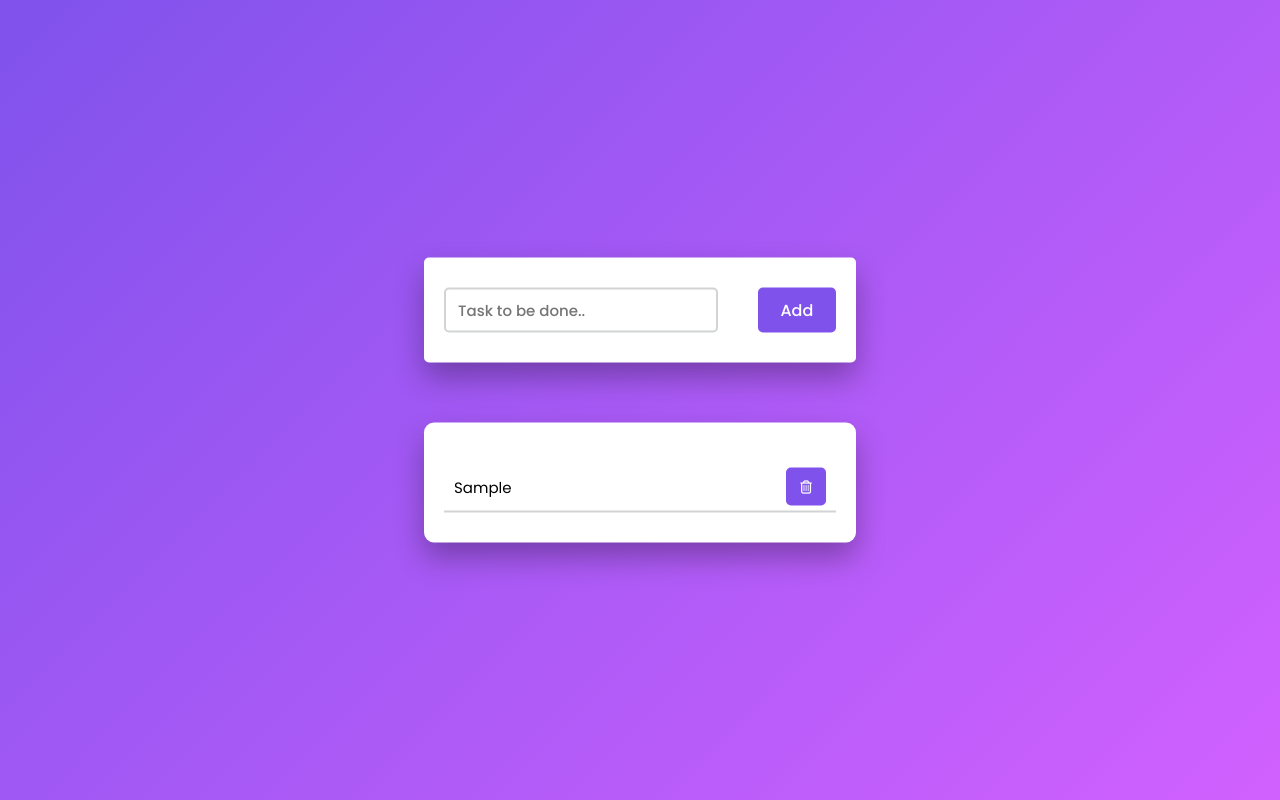
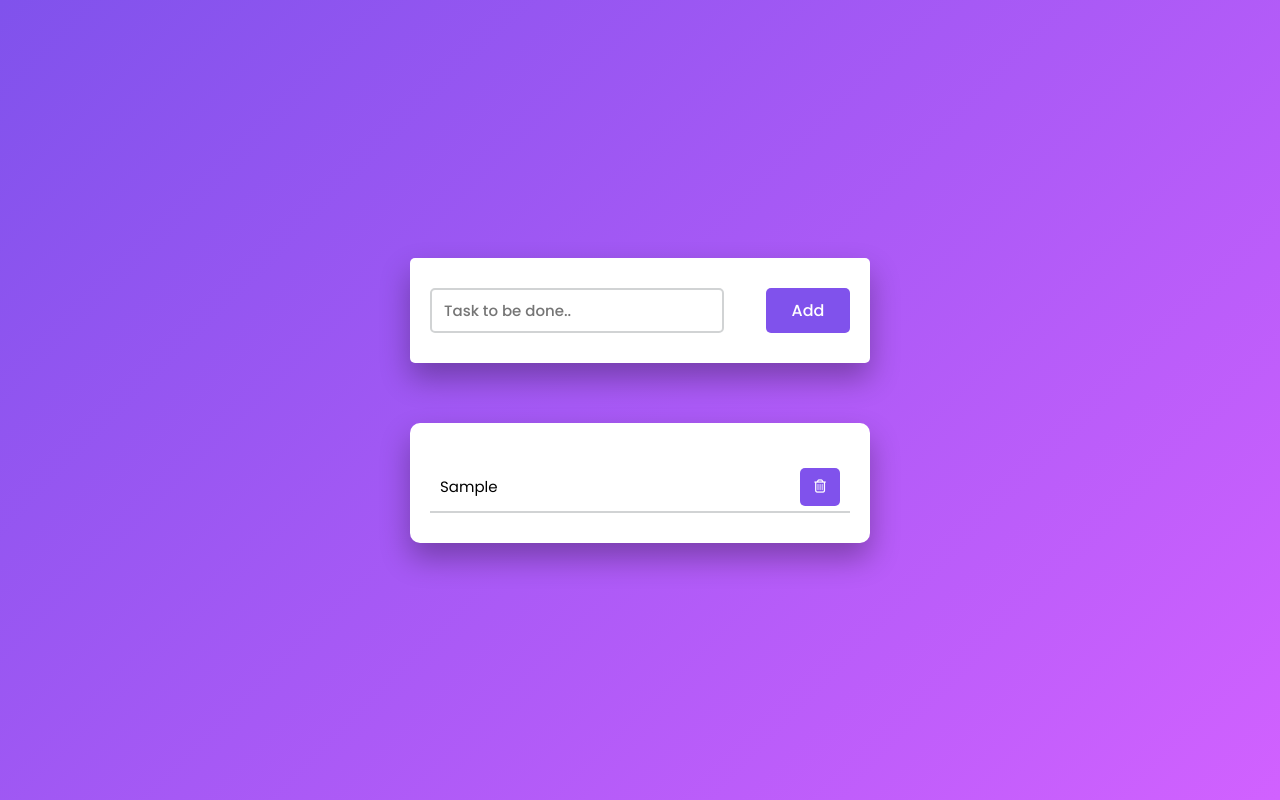
Before and after one commit to Zakaria-bz/Simple-To-Do-List, a plain HTML site: page index.html in a window 1280 px wide. Both pictures are taken after typing "Sample" into the empty fields and a click on the button "Add". Drawn offline with Linux system fonts and the light colour scheme.

Commit message:
Add files via upload

```diff
--- a/assests/main.js
+++ b/assests/main.js
@@ -1,37 +1,73 @@
-document.querySelector('#push').onclick = function(){
-    if(document.querySelector('#newtask input').value.length == 0){
-        alert("Please Enter a Task")
-    }
-    else{
-        document.querySelector('#tasks').innerHTML
-        += `
-        <div class="task">
-            <span id="taskname">
-                ${document.querySelector
-                ('#newtask input').value}
-            </span>
-            <button class="delete">
-                    <i class="far fa-trash-alt"></i>
-            </button>
-        </div>
-        `;
+const input = document.querySelector('#newtask input');
+const pushBtn = document.querySelector('#push');
+const tasksContainer = document.querySelector('#tasks');
+
+document.addEventListener('DOMContentLoaded', loadTasks);
+
+pushBtn.addEventListener('click', function () {
+
+    const taskValue = input.value.trim();
+
+    if (taskValue === "") {
+        alert("Please Enter a Task");
+        return;
     }
 
-    var current_tasks = document.querySelectorAll(".delete");
+    createTask(taskValue);
+    saveTask(taskValue);
 
-    for(var i = 0; i<current_tasks.length; i++){
-        current_tasks[i].onclick = function(){
-            this.parentNode.remove();
-        }
+    input.value = "";
+});
+
+function createTask(taskValue) {
+    const task = document.createElement('div');
+    task.classList.add('task');
+
+    task.innerHTML = `
+        <span class="taskname">${taskValue}</span>
+        <button class="delete">
+            <i class="far fa-trash-alt"></i>
+        </button>
+    `;
+
+    tasksContainer.appendChild(task);
+}
+
+function saveTask(task) {
+    let tasks = JSON.parse(localStorage.getItem('tasks')) || [];
+    tasks.push(task);
+    localStorage.setItem('tasks', JSON.stringify(tasks));
+}
+
+function loadTasks() {
+    let tasks = JSON.parse(localStorage.getItem('tasks')) || [];
+
+    tasks.forEach(task => {
+        createTask(task);
+    });
+}
+
+
+tasksContainer.addEventListener('click', function (e) {
+
+    if (e.target.closest('.delete')) {
+        const taskElement = e.target.closest('.task');
+        const taskText = taskElement.querySelector('.taskname').innerText;
+
+        removeTaskFromStorage(taskText);
+        taskElement.remove();
     }
 
-    var tasks = document.querySelectorAll('.task');
+    if (e.target.closest('.task') && !e.target.closest('.delete')) {
+        e.target.closest('.task').classList.toggle('completed');
+    }
+});
 
-    for(var i = 0; i<tasks.length; i++){
-        tasks[i].onclick = function(){
-            this.classList.toggle("completed");
-        }
-    }
 
-    document.querySelector('#newtask input').value = "";
+function removeTaskFromStorage(taskText) {
+    let tasks = JSON.parse(localStorage.getItem('tasks')) || [];
+
+    tasks = tasks.filter(task => task !== taskText);
+
+    localStorage.setItem('tasks', JSON.stringify(tasks));
 }
--- a/assests/style.css
+++ b/assests/style.css
@@ -7,22 +7,18 @@
 }
 
 body{
-    height: 100vh;
-    background: linear-gradient(
-        135deg,
-        #8052ec,
-        #d161ff
-    );
+    min-height: 100vh;
+    display: flex;
+    justify-content: center;
+    align-items: center;
+    background: linear-gradient(135deg,#8052ec,#d161ff);
+    padding: 20px;
 }
 
 .container {
-    /* border: 2px solid white; */
-    width: 40%;
-    position: absolute;
-    transform: translate(-50%, -50%);
-    top: 50%;
-    left:50% ;
-    padding: 30px 40px;
+    width: 100%;
+    max-width: 500px;
+    padding: 20px;
 }
 
 #newtask {
```
